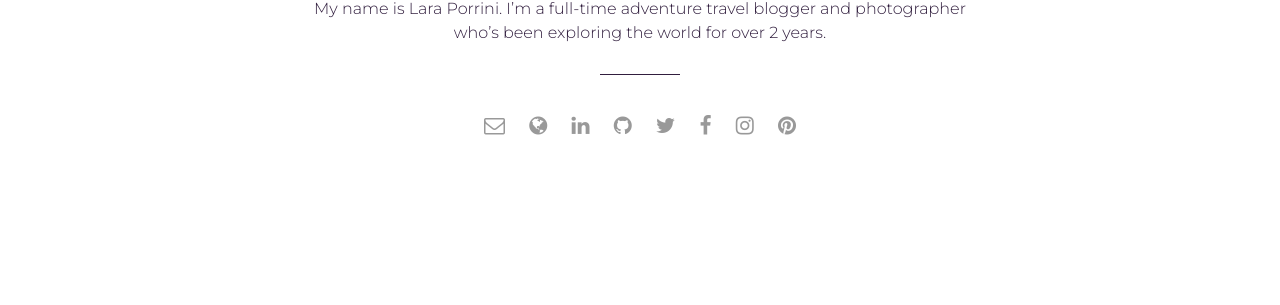
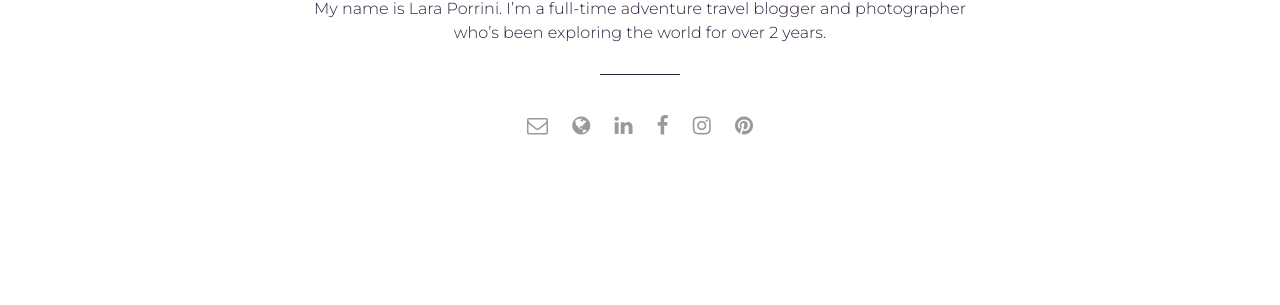
Before and after one commit to marste/lara, a Jekyll site: the page built from _pages/about.html, in a window 1280 px wide. Shown: the part 337-642 px from the top of the page. Built offline with Jekyll 4.4.1, drawn with Linux system fonts in a browser that asks for light colours.

```diff
--- a/404.html
+++ b/404.html
@@ -6,6 +6,6 @@ permalink: /404.html
 ---
 <br>
 <center>
-<img src="{{ site.baseurl }}/assets/img/dizzy.svg" height="50%" width="50%"/>
+<img src="{{ site.baseurl }}/assets/img/dizzy.svg" height="40%" width="40%"/>
 <p>Hmm. Questa pagina non è stata trovata,<br> perchè molto probabilmente ha cambiato indirizzo,<br> ma puoi trovarla cercandola nel mio <a href="https://ceraunavoltaunre.it" target="_blank">sito</a></p>
 </<center>
--- a/_pages/about.html
+++ b/_pages/about.html
@@ -13,59 +13,34 @@ permalink: /about/
     </section>
     <section class="about-body">
       <ul class="contact-list">
-      {% if site.email %}
-        <li class="email"><a href="mailto:{{site.email}}"><i class="fa fa-envelope-o"></i></a></li>
-      {% else %}
+
+
         <li class="email"><a href="mailto:lara.porrini@gmail.com"><i class="fa fa-envelope-o" aria-hidden="true"></i></a></li>
-      {% endif %}
 
-      <!-- {% if site.phone %}
-        <li class="phone"><a href="tel:{{site.phone}}"><i class="fa fa-phone"></i></a></li>
-      {% else %}
-        <li class="phone"><a href="tel:044 825 5523"><i class="fa fa-phone" aria-hidden="true"></i></a></li>
-      {% endif %} -->
 
-      {% if site.website %}
-        <li class="website"><a href="https://{{site.website}}" target="_blank"><i class="fa fa-globe"></i></a></li>
-      {% else %}
-        <li class="website"><a href="https://artemsheludko.github.io" target="_blank"><i class="fa fa-globe" aria-hidden="true"></i></a></li>
-      {% endif %}
 
-      {% if site.linkedin %}
-        <li class="linkedin"><a href="https://in.linkedin.com/in/{{site.linkedin}}" target="_blank"><i class="fa fa-linkedin"></i></a></li>
-      {% else %}
-        <li class="linkedin"><a href="https://in.linkedin.com/" target="_blank"><i class="fa fa-linkedin" aria-hidden="true"></i></a></li>
-      {% endif %}
 
-      {% if site.github %}
-        <li class="github"><a href="http://github.com/{{site.github}}" target="_blank"><i class="fa fa-github"></i></a></li>
-      {% else %}
-        <li class="github"><a href="http://github.com/artemsheludko" target="_blank"><i class="fa fa-github" aria-hidden="true"></i></a></li>
-      {% endif %}
+        <li class="website"><a href="https://www.ceraunavoltaunre.it" target="_blank"><i class="fa fa-globe"></i></a></li>
 
-      {% if site.twitter %}
-        <li class="twitter"><a href="https://twitter.com/{{site.twitter}}" target="_blank"><i class="fa fa-twitter"></i></a></li>
-      {% else %}
-        <li class="twitter"><a href="https://twitter.com/artemsheludko_" target="_blank"><i class="fa fa-twitter" aria-hidden="true"></i></a></li>
-      {% endif %}
 
-      {% if site.facebook %}
-        <li class="facebook"><a href="https://facebook.com/{{site.facebook}}" target="_blank"><i class="fa fa-facebook"></i></a></li>
-      {% else %}
+
+        <li class="linkedin"><a href="https://www.linkedin.com/in/lara-porrini-13367810/" target="_blank"><i class="fa fa-linkedin" aria-hidden="true"></i></a></li>
+
+
+
+
         <li class="facebook"><a href="https://facebook.com/" target="_blank"><i class="fa fa-facebook" aria-hidden="true"></i></a></li>
-      {% endif %}
 
-      {% if site.instagram %}
-        <li class="instagram"><a href="https://instagram.com/{{site.instagram}}" target="_blank"><i class="fa fa-instagram"></i></a></li>
-      {% else %}
+
+
+
         <li class="instagram"><a href="https://instagram.com/" target="_blank"><i class="fa fa-instagram" aria-hidden="true"></i></a></li>
-      {% endif %}
 
-      {% if site.pinterest %}
-        <li class="pinterest"><a href="https://pinterest.com/{{site.pinterest}}" target="_blank"><i class="fa fa-pinterest"></i></a></li>
-      {% else %}
+
+
+
         <li class="pinterest"><a href="https://pinterest.com/" target="_blank"><i class="fa fa-pinterest" aria-hidden="true"></i></a></li>
-      {% endif %}
+
       </ul>
     </section> <!-- End About Body-->
   </div> <!-- End About Container -->
```
